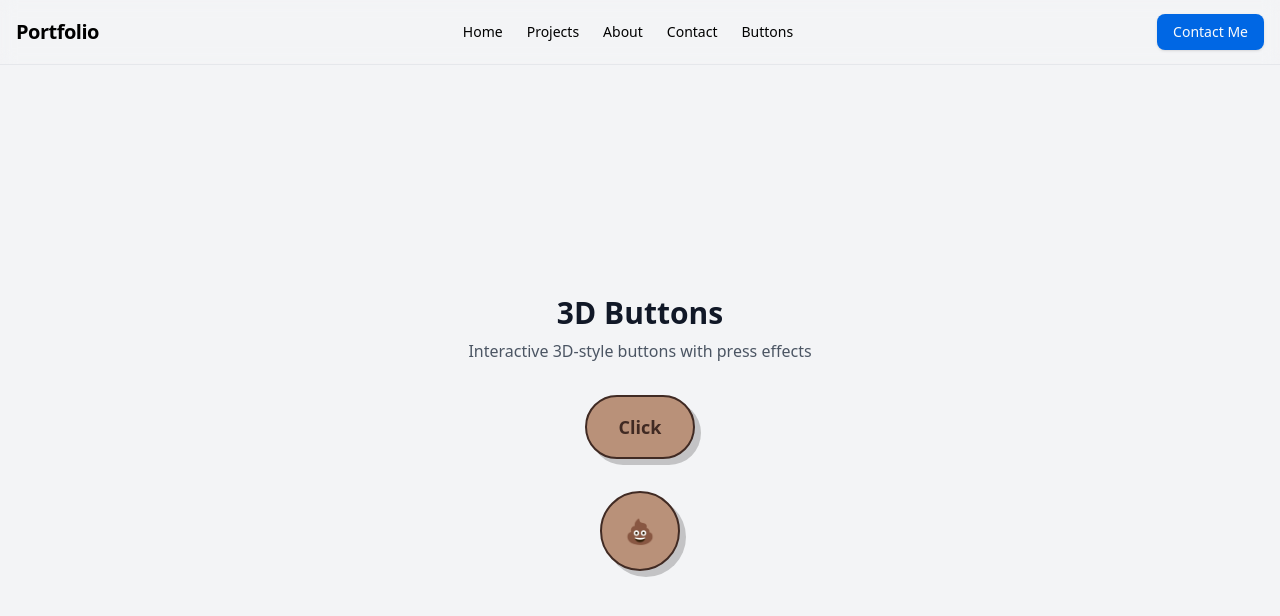
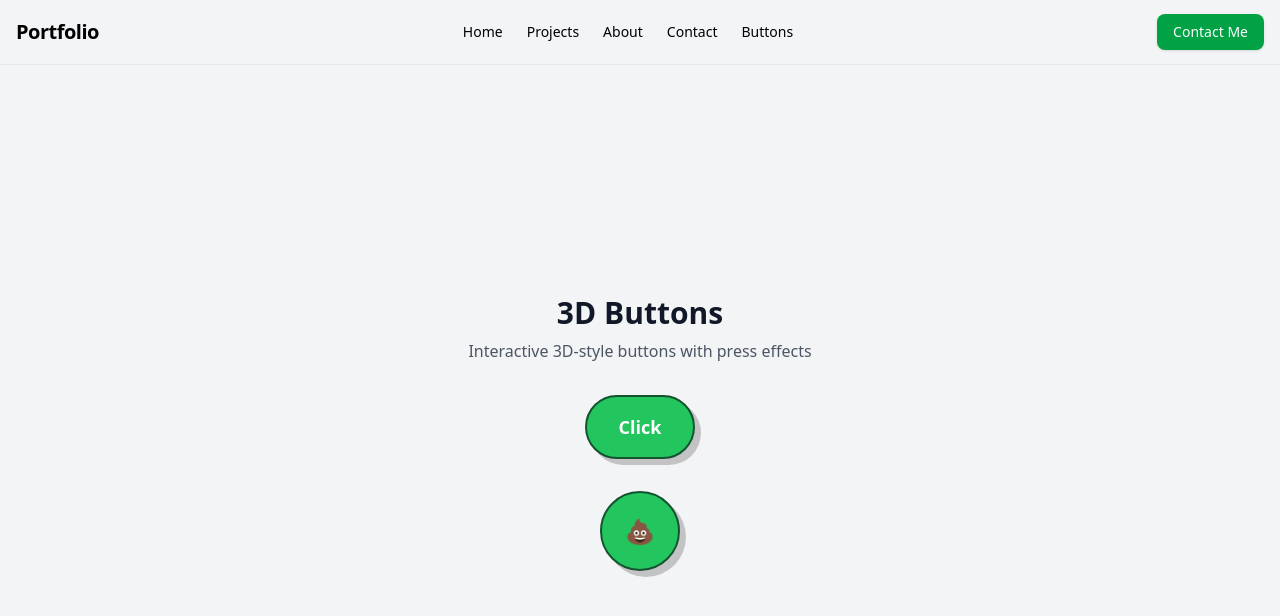
Before and after one commit to magnolia-AI/new-project-_V08L, a Next.js app: page /buttons in a window 1280 px wide. Shown: the top 616 px of the page. Built offline with nearby package versions, Linux system fonts and the light colour scheme.

Commit message:
feat(style): Update button colors to green theme

```diff
--- a/app/globals.css
+++ b/app/globals.css
@@ -19,7 +19,8 @@
   --card-foreground: 9.8% 0.05 240;
   --popover: 100% 0 0;
   --popover-foreground: 9.8% 0.05 240;
-  --primary: 53.9% 0.21 257;
+  /* Brand primary changed to green */
+  --primary: 62% 0.18 150;
   --primary-foreground: 98.9% 0 0;
   --secondary: 95.9% 0.02 240;
   --secondary-foreground: 10% 0.03 240;
@@ -31,7 +32,8 @@
   --destructive-foreground: 98.9% 0 0;
   --border: 90% 0.03 240;
   --input: 90% 0.03 240;
-  --ring: 53.9% 0.21 257;
+  /* Focus ring aligned with primary green */
+  --ring: 62% 0.18 150;
   --chart-1: 61% 0.24 25;
   --chart-2: 39% 0.14 173;
   --chart-3: 63% 0.19 197;
@@ -39,12 +41,12 @@
   --chart-5: 67% 0.22 27;
   --sidebar: 98.9% 0 0;
   --sidebar-foreground: 26.1% 0.02 240;
-  --sidebar-primary: 53.9% 0.21 257;
+  --sidebar-primary: 62% 0.18 150;
   --sidebar-primary-foreground: 98.9% 0 0;
   --sidebar-accent: 95.9% 0.02 240;
   --sidebar-accent-foreground: 10% 0.03 240;
   --sidebar-border: 91% 0.05 220;
-  --sidebar-ring: 53.9% 0.21 257;
+  --sidebar-ring: 62% 0.18 150;
 }
 
 .dark {
@@ -54,7 +56,8 @@
   --card-foreground: 98.9% 0 0;
   --popover: 9.8% 0.05 240;
   --popover-foreground: 98.9% 0 0;
-  --primary: 53.9% 0.21 257;
+  /* Brand primary changed to green */
+  --primary: 62% 0.18 150;
   --primary-foreground: 98.9% 0 0;
   --secondary: 15.9% 0.02 240;
   --secondary-foreground: 98.9% 0 0;
@@ -66,7 +69,8 @@
   --destructive-foreground: 98.9% 0 0;
   --border: 15.9% 0.02 240;
   --input: 15.9% 0.02 240;
-  --ring: 53.9% 0.21 257;
+  /* Focus ring aligned with primary green */
+  --ring: 62% 0.18 150;
   --chart-1: 50% 0.2 220;
   --chart-2: 45% 0.15 160;
   --chart-3: 55% 0.22 30;
@@ -74,12 +78,12 @@
   --chart-5: 60% 0.18 290;
   --sidebar: 10% 0.03 240;
   --sidebar-foreground: 98.9% 0 0;
-  --sidebar-primary: 53.9% 0.21 257;
+  --sidebar-primary: 62% 0.18 150;
   --sidebar-primary-foreground: 98.9% 0 0;
   --sidebar-accent: 15.9% 0.02 240;
   --sidebar-accent-foreground: 98.9% 0 0;
   --sidebar-border: 15.9% 0.02 240;
-  --sidebar-ring: 53.9% 0.21 257;
+  --sidebar-ring: 62% 0.18 150;
 }
 
 /* 3D Button Styles */
@@ -94,9 +98,9 @@
   font-size: 1.125rem;
   line-height: 1.75rem;
   transition: all 0.15s ease-in-out;
-  background-color: #B99179;
-  color: #402A23;
-  border: 2px solid #402A23;
+  background-color: #22c55e; /* green-500 */
+  color: #ffffff;
+  border: 2px solid #14532d; /* green-900 */
   box-shadow: 6px 6px 0px rgba(0, 0, 0, 0.2);
 }
 
@@ -106,8 +110,8 @@
 
 .btn-3d:active,
 .btn-3d.pressed {
-  background-color: #a8856d;
-  box-shadow: inset 2px 2px 0px #402A23;
+  background-color: #16a34a; /* green-600 */
+  box-shadow: inset 2px 2px 0px #14532d;
   transform: translate(4px, 4px);
 }
 
@@ -120,9 +124,9 @@
   height: 5rem;
   border-radius: 50%;
   transition: all 0.15s ease-in-out;
-  background-color: #B99179;
-  color: #402A23;
-  border: 2px solid #402A23;
+  background-color: #22c55e; /* green-500 */
+  color: #ffffff;
+  border: 2px solid #14532d; /* green-900 */
   box-shadow: 6px 6px 0px rgba(0, 0, 0, 0.2);
 }
 
@@ -132,8 +136,8 @@
 
 .btn-3d-circle:active,
 .btn-3d-circle.pressed {
-  background-color: #a8856d;
-  box-shadow: inset 2px 2px 0px #402A23;
+  background-color: #16a34a; /* green-600 */
+  box-shadow: inset 2px 2px 0px #14532d;
   transform: translate(4px, 4px);
 }
 
@@ -141,5 +145,5 @@
 .btn-3d:focus,
 .btn-3d-circle:focus {
   outline: none;
-  box-shadow: 0 0 0 3px rgba(185, 145, 121, 0.5);
+  box-shadow: 0 0 0 3px rgba(34, 197, 94, 0.4);
 }
```
